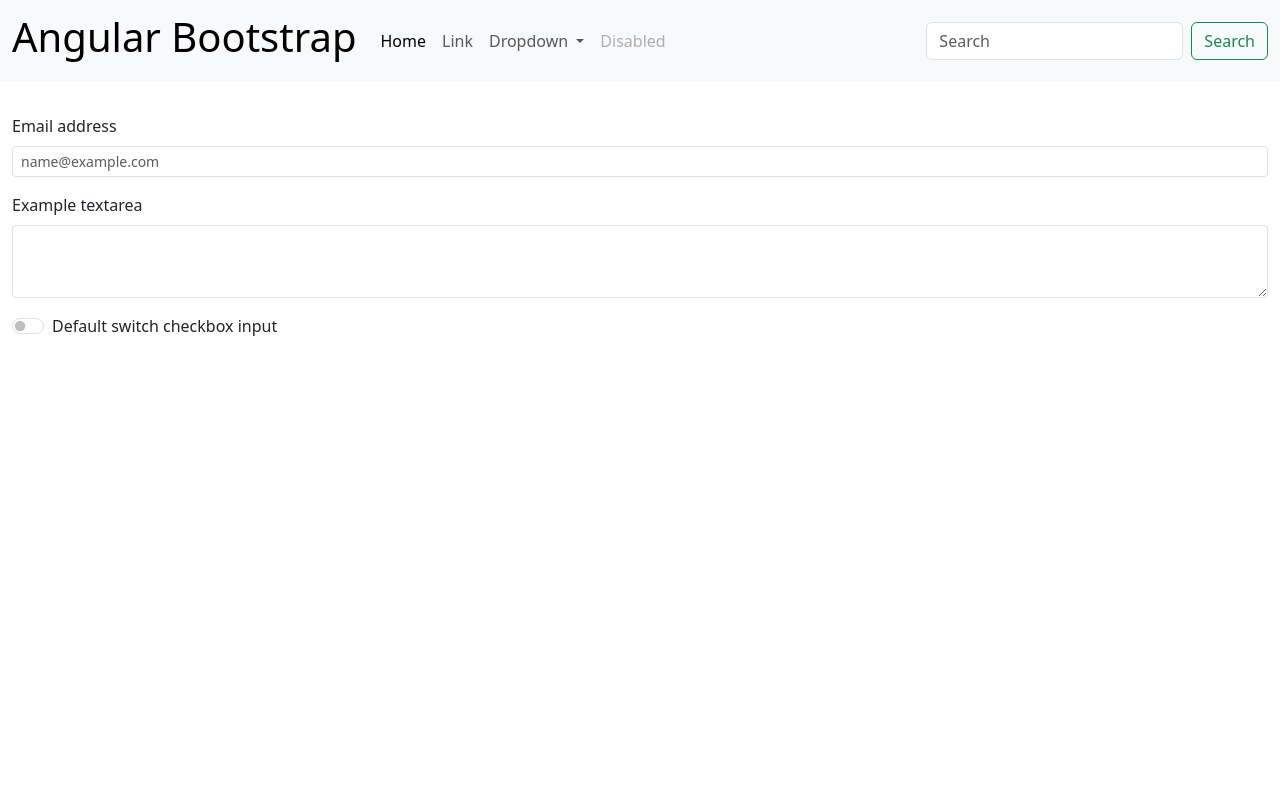
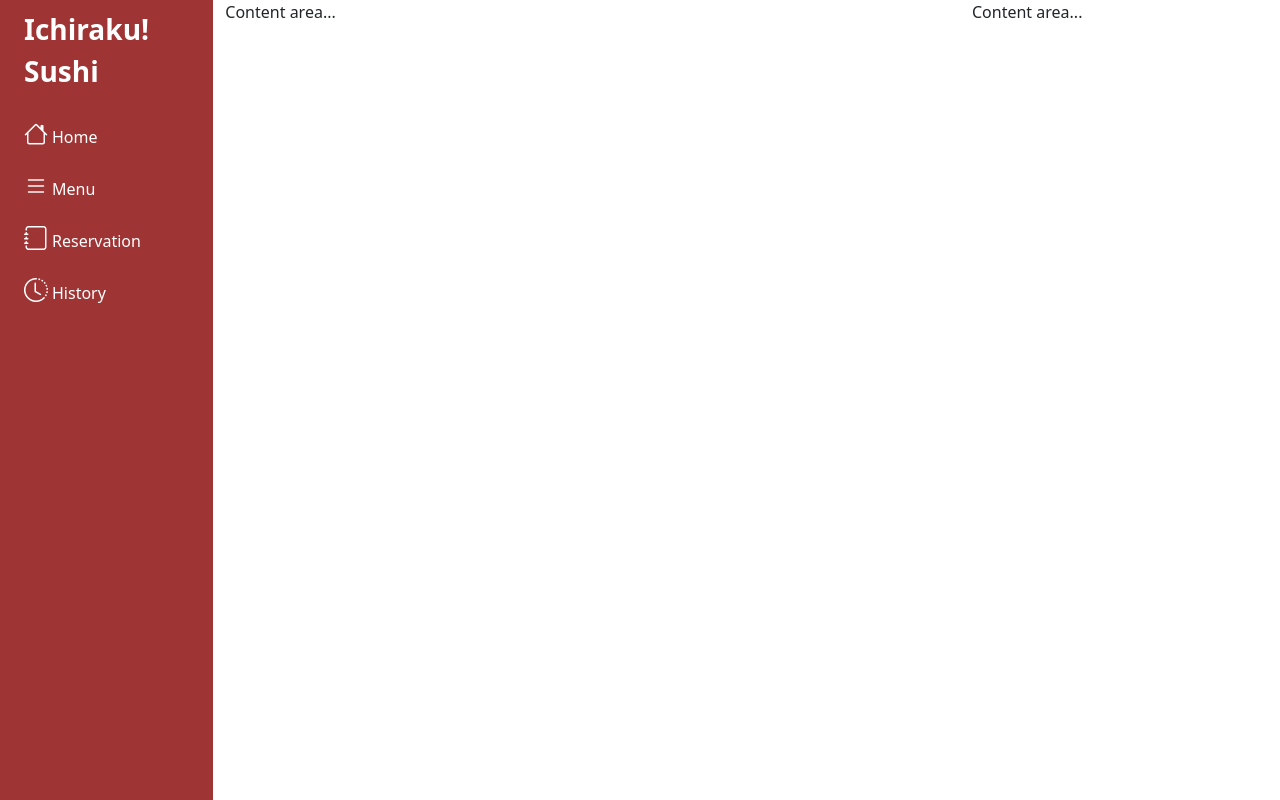
Before and after one commit to AlfinhiHD/Zettabyte_Intern, an Angular app in the folder angular-project/: page / in a window 1280 px wide. Built offline with nearby package versions, Linux system fonts and the light colour scheme.

Commit message:
add changes

```diff
--- a/angular-project/src/app/app.component.html
+++ b/angular-project/src/app/app.component.html
@@ -1,60 +1,51 @@
-<nav class="navbar navbar-expand-sm navbar-light bg-light">
 <div class="container-fluid">
-    <a class="navbar-brand" href="#">
-      <h1>Angular Bootstrap</h1>
+  <div class="row flex-nowrap">
+    <div
+      class="sidebar col-auto col-md-3 col-xl-2 px-sm-2 px-0"
+      style="background-color: #9f3434"
+    >
+      <div
+        class="d-flex flex-column align-items-center align-items-sm-start px-3 pt-2 text-white min-vh-100"
+      >
+        <a
+          href="/"
+          class="d-flex align-items-center pb-3 mb-md-0 me-md-auto text-white text-decoration-none"
+        >
+          <span class="fs-3 fw-bolder bolder d-none d-sm-inline">Ichiraku! Sushi </span>
         </a>
-    <button class="navbar-toggler" type="button" data-bs-toggle="collapse" data-bs-target="#navbarSupportedContent" aria-controls="navbarSupportedContent" aria-expanded="false" aria-label="Toggle navigation">
-      <span class="navbar-toggler-icon"></span>
-    </button>
-    <div class="collapse navbar-collapse" id="navbarSupportedContent">
-      <ul class="navbar-nav me-auto mb-2 mb-lg-0">
+        <ul
+          class="nav nav-pills flex-column mb-sm-auto mb-0 align-items-center align-items-sm-start"
+          id="menu"
+        >
           <li class="nav-item">
-          <a class="nav-link active" aria-current="page" href="#">Home</a>
+            <a href="#" class="nav-link align-middle px-0 text-white">
+              <i class="fs-4 bi-house"></i>
+              <span class="ms-1 d-none d-sm-inline">Home</span>
+            </a>
           </li>
           <li class="nav-item">
-          <a class="nav-link" href="#">Link</a>
-        </li>
-        <li class="nav-item dropdown">
-          <a class="nav-link dropdown-toggle" href="#" id="navbarDropdown" role="button" data-bs-toggle="dropdown" aria-expanded="false">
-            Dropdown
+            <a href="#" class="nav-link align-middle px-0 text-white">
+              <i class="fs-4 bi-list"></i>
+              <span class="ms-1 d-none d-sm-inline">Menu</span>
             </a>
-          <ul class="dropdown-menu" aria-labelledby="navbarDropdown">
-            <li><a class="dropdown-item" href="#">Action</a></li>
-            <li><a class="dropdown-item" href="#">Another action</a></li>
-            <li><hr class="dropdown-divider"></li>
-            <li><a class="dropdown-item" href="#">Something else here</a></li>
-          </ul>
           </li>
           <li class="nav-item">
-          <a class="nav-link disabled" href="#" tabindex="-1" aria-disabled="true">Disabled</a>
+            <a href="#" class="nav-link align-middle px-0 text-white">
+              <i class="fs-4 bi-journal"></i>
+              <span class="ms-1 d-none d-sm-inline">Reservation</span>
+            </a>
+          </li>
+          <li class="nav-item">
+            <a href="#" class="nav-link align-middle px-0 text-white">
+              <i class="fs-4 bi-clock-history"></i>
+              <span class="ms-1 d-none d-sm-inline">History</span>
+            </a>
           </li>
         </ul>
-      <form class="d-flex">
-        <input class="form-control me-2" type="search" placeholder="Search" aria-label="Search">
-        <button class="btn btn-outline-success" type="submit">Search</button>
-      </form>
+        <hr />
       </div>
     </div>
-</nav>
-<div class="container-fluid py-3">
-  <div class="row my-3">
-    <div class="col">
-      <label for="exampleFormControlInput1" class="form-label">Email address</label>
-      <input type="email" class="form-control form-control-sm" id="exampleFormControlInput1" placeholder="name@example.com">
+    <div class="col-7">Content area...</div>
+    <div class="col-3">Content area...</div>
   </div>
 </div>
-  <div class="row my-3">
-    <div class="col">
-      <label for="exampleFormControlTextarea1" class="form-label">Example textarea</label>
-      <textarea class="form-control form-control-sm" id="exampleFormControlTextarea1" rows="3"></textarea>
-    </div>
-  </div>
-  <div class="row my-3">
-    <div class="col">
-      <div class="form-check form-switch">
-        <input class="form-check-input" type="checkbox" id="flexSwitchCheckDefault">
-        <label class="form-check-label" for="flexSwitchCheckDefault">Default switch checkbox input</label>
-      </div>
-    </div>
-  </div>
-</div>
```
Lines whose indentation alone changed are shown as unchanged.
